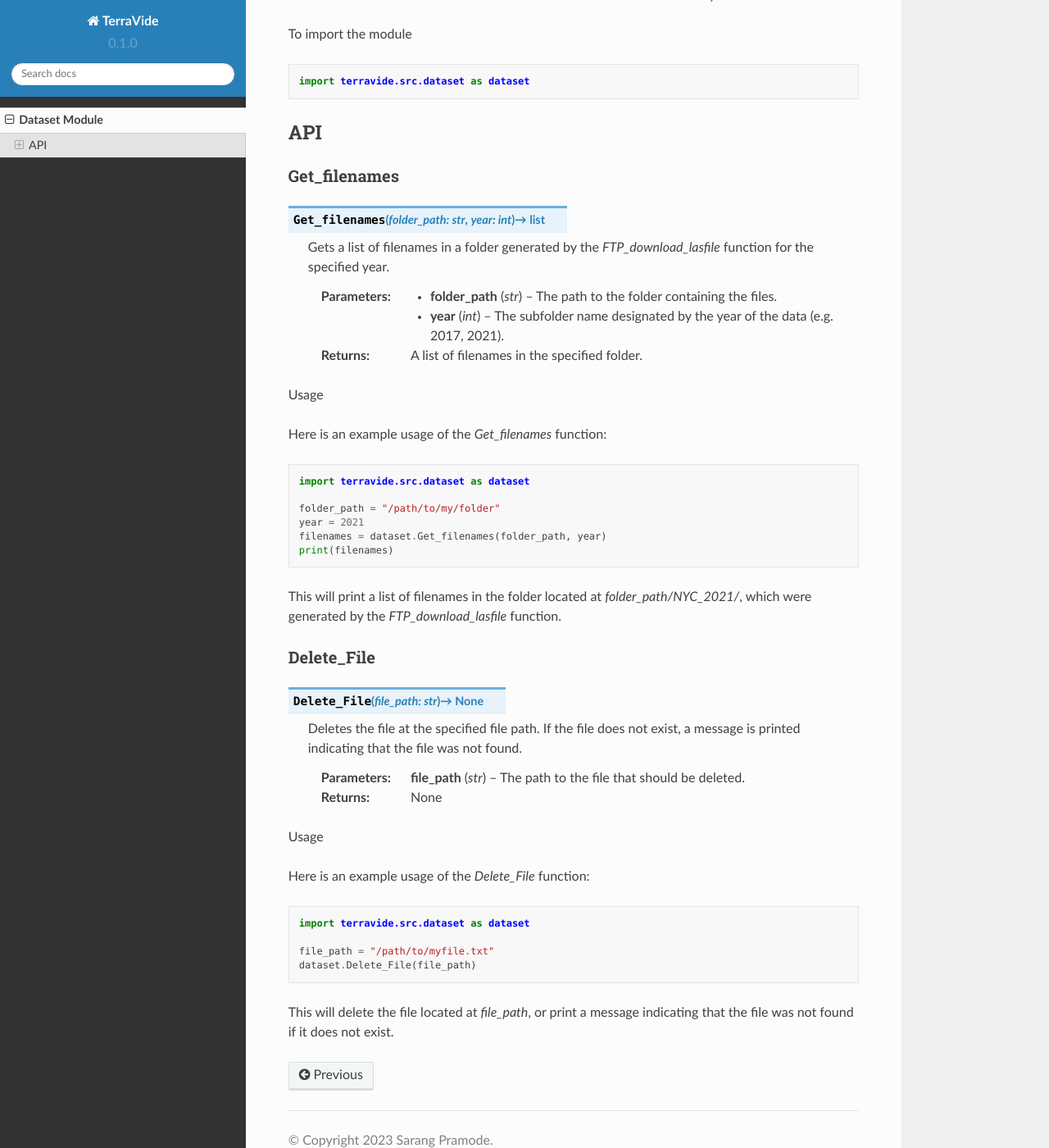
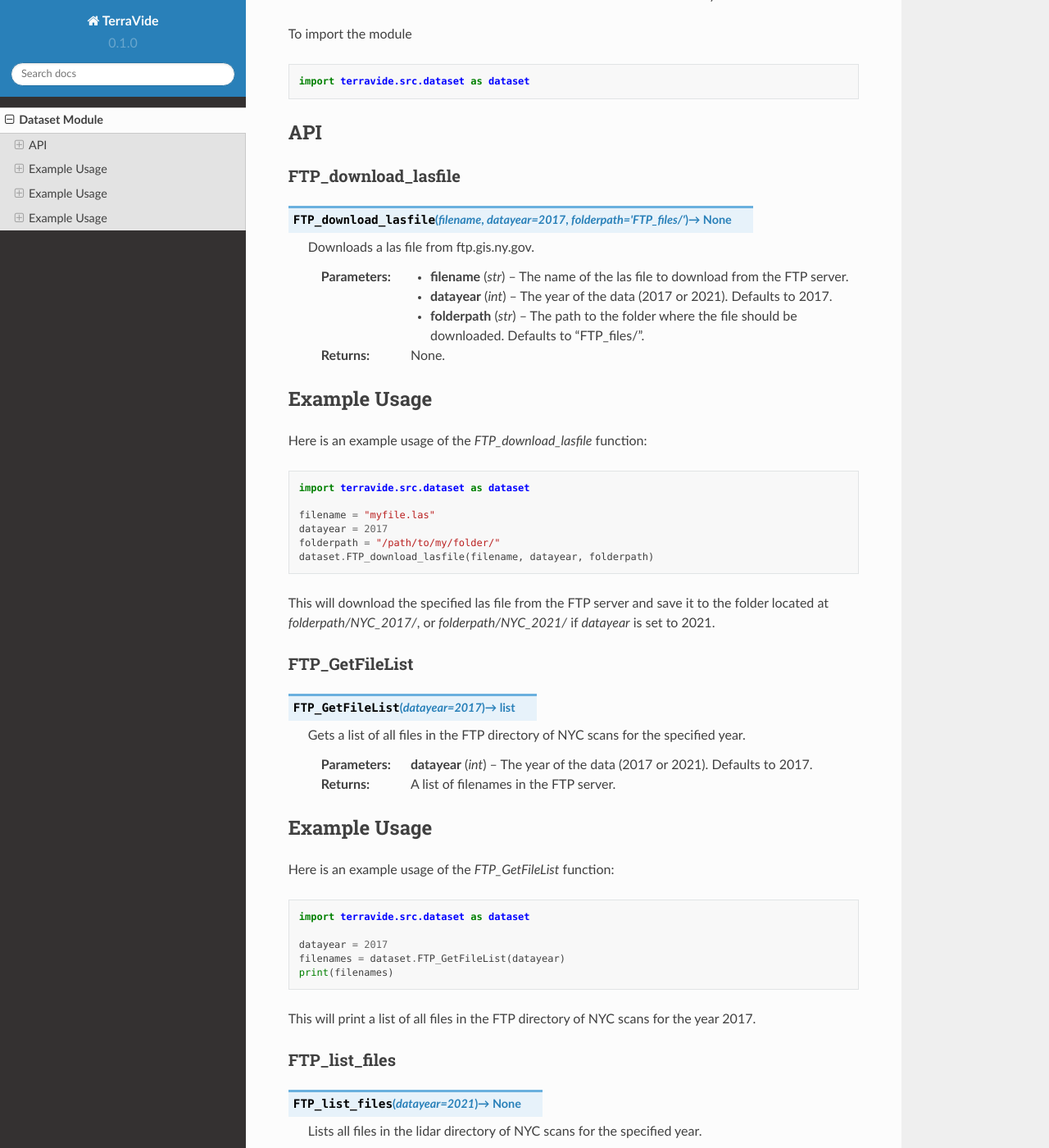
Before and after one commit to Sarang-Pramode/TerraVide, a Sphinx documentation site: the page built from docs/source/dataset.rst, in a window 1280 px wide and 1400 px high, scrolled down 274 px. Shown: the whole window at 82% size. Built offline with Sphinx 7.4.7 and the Read the Docs theme 2.0.0, drawn with Linux system fonts in a browser that asks for light colours; some of the changed text lies outside the part shown.

Commit message:
docs updated for dataset module

```diff
--- a/docs/source/dataset.rst
+++ b/docs/source/dataset.rst
@@ -16,6 +16,93 @@ To import the module
 API
 ---
 
+FTP_download_lasfile
+~~~~~~~~~~~~~~~~~~~~
+
+.. function:: FTP_download_lasfile(filename, datayear=2017, folderpath="FTP_files/") -> None
+
+   Downloads a las file from ftp.gis.ny.gov.
+
+   :param filename: The name of the las file to download from the FTP server.
+   :type filename: str
+   :param datayear: The year of the data (2017 or 2021). Defaults to 2017.
+   :type datayear: int
+   :param folderpath: The path to the folder where the file should be downloaded. Defaults to "FTP_files/".
+   :type folderpath: str
+
+   :returns: None.
+
+Example Usage
+-------------
+
+Here is an example usage of the `FTP_download_lasfile` function:
+
+.. code-block:: python
+
+   import terravide.src.dataset as dataset
+
+   filename = "myfile.las"
+   datayear = 2017
+   folderpath = "/path/to/my/folder/"
+   dataset.FTP_download_lasfile(filename, datayear, folderpath)
+
+This will download the specified las file from the FTP server and save it to the folder located at `folderpath/NYC_2017/`, or `folderpath/NYC_2021/` if `datayear` is set to 2021.
+
+
+FTP_GetFileList
+~~~~~~~~~~~~~~~
+
+.. function:: FTP_GetFileList(datayear=2017) -> list
+
+   Gets a list of all files in the FTP directory of NYC scans for the specified year.
+
+   :param datayear: The year of the data (2017 or 2021). Defaults to 2017.
+   :type datayear: int
+
+   :returns: A list of filenames in the FTP server.
+
+Example Usage
+-------------
+
+Here is an example usage of the `FTP_GetFileList` function:
+
+.. code-block:: python
+
+   import terravide.src.dataset as dataset
+
+   datayear = 2017
+   filenames = dataset.FTP_GetFileList(datayear)
+   print(filenames)
+
+This will print a list of all files in the FTP directory of NYC scans for the year 2017.
+
+
+FTP_list_files
+~~~~~~~~~~~~~~
+
+.. function:: FTP_list_files(datayear=2021) -> None
+
+   Lists all files in the lidar directory of NYC scans for the specified year.
+
+   :param datayear: The year of the data (2017 or 2021). Defaults to 2021.
+   :type datayear: int
+
+   :returns: Prints to console.
+
+Example Usage
+-------------
+
+Here is an example usage of the `FTP_list_files` function:
+
+.. code-block:: python
+
+   import terravide.src.dataset as dataset
+
+   datayear = 2021
+   dataset.FTP_list_files(datayear)
+
+This will list all files in the lidar directory of NYC scans for the year 2021.
+
 Get_filenames
 ~~~~~~~~~~~~~
 
```
Also changed, not shown: other parts of docs/source/dataset.rst (+0 -4 lines), 1 other file.
